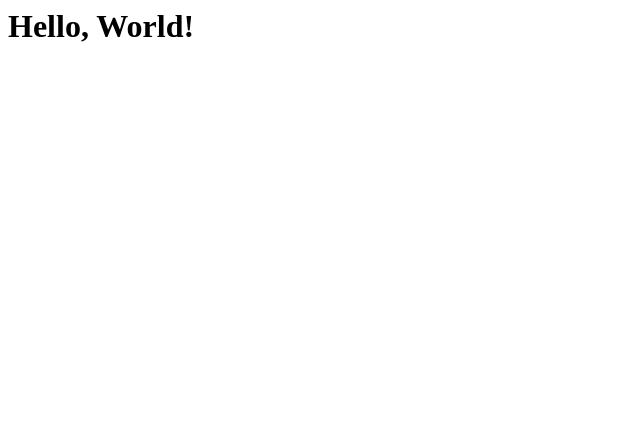
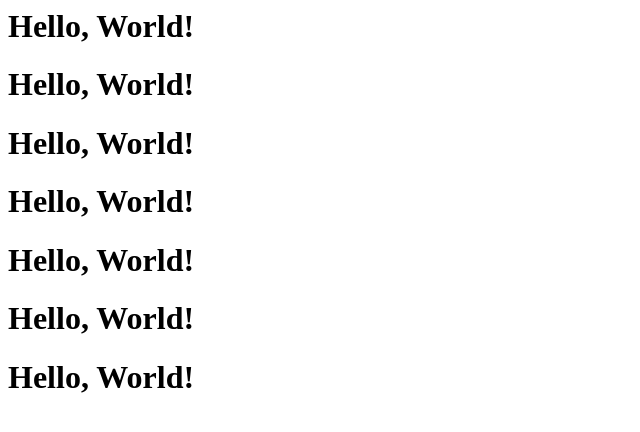
Before and after one commit to zakeershabbir6-oss/github-practice, a plain HTML site: page index.html in a window 1280 px wide. Shown: the whole page, without its empty margins (0-640 px from the left). Drawn offline with Linux system fonts and the light colour scheme.

Commit message:
learning git reset command second

```diff
--- a/index.html
+++ b/index.html
@@ -6,5 +6,12 @@
 </head>
 <body>
     <h1>Hello, World!</h1>
+    <h1>Hello, World!</h1>
+    <h1>Hello, World!</h1>
+    <h1>Hello, World!</h1>
+    <h1>Hello, World!</h1>
+    <h1>Hello, World!</h1>
+    <h1>Hello, World!</h1>
+
 </body>
 </html>
```
